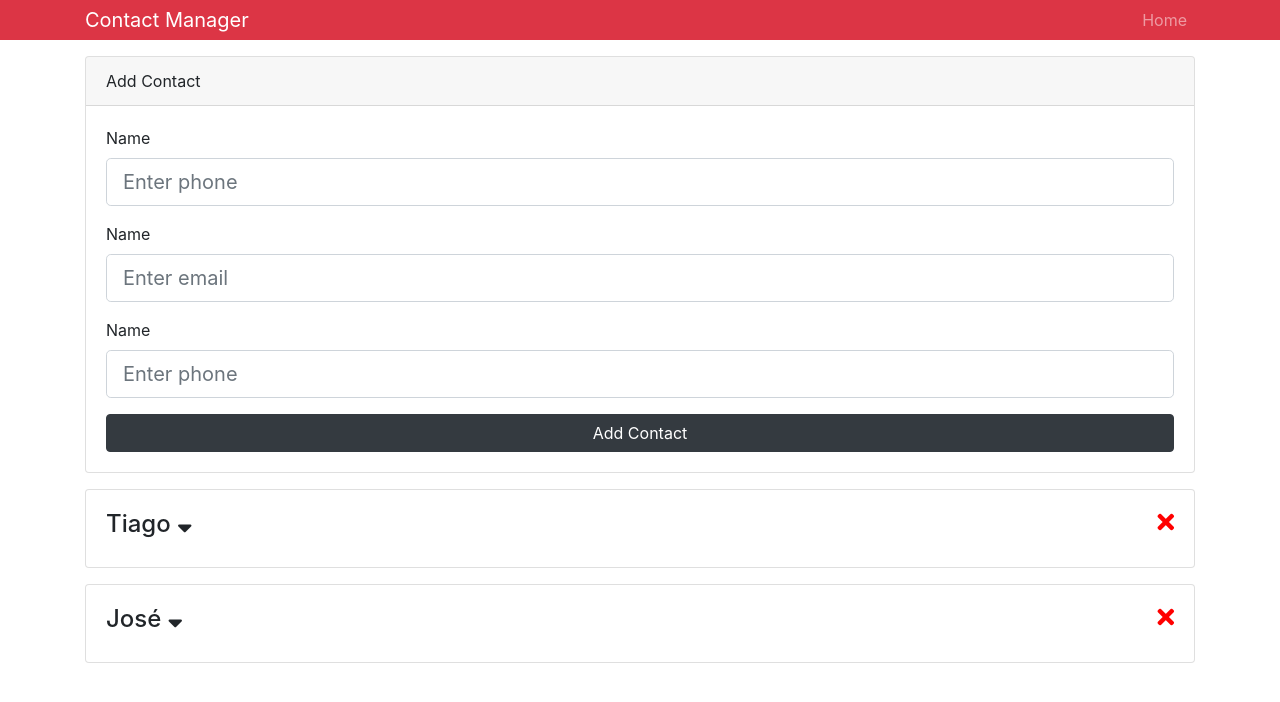
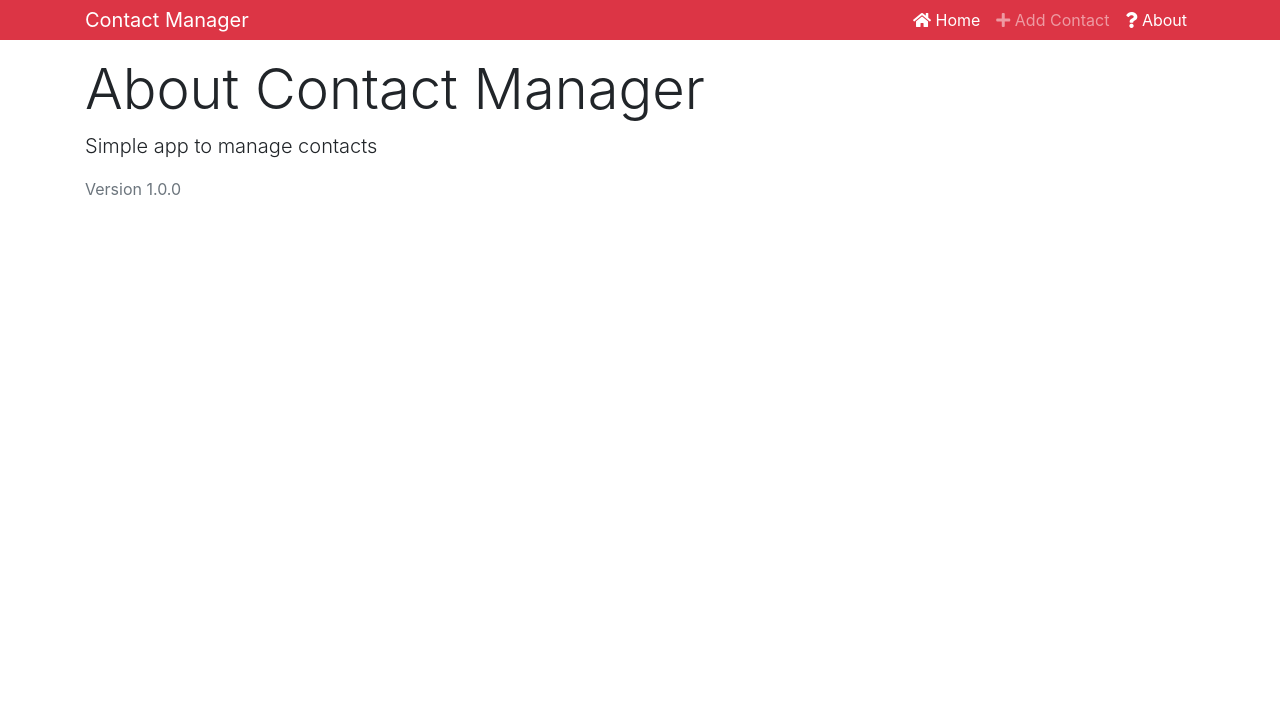
Before and after one commit to tiago-jv0/contact-manager, a React (Create React App) app: page /about in a window 1280 px wide. Shown: the top 702 px of the page. Built offline with nearby package versions, Linux system fonts and the light colour scheme.

Commit message:
Added react-router

```diff
--- a/package.json
+++ b/package.json
@@ -9,6 +9,7 @@
     "bootstrap": "^4.4.1",
     "react": "^16.12.0",
     "react-dom": "^16.12.0",
+    "react-router-dom": "^5.1.2",
     "react-scripts": "3.3.0",
     "uuid": "^3.3.3"
   },
--- a/src/App.js
+++ b/src/App.js
@@ -1,21 +1,32 @@
 import React, { Component } from 'react';
+import { BrowserRouter as Router, Route, Switch, Redirect } from 'react-router-dom';
 import Header from './components/layout/Header';
 import Contacts from './components/contacts/Contacts';
 import { Provider } from './Context';
+import AddContact from './components/contacts/AddContact';
+import About from './components/pages/About';
+import NotFound from './components/pages/NotFound';
 import 'bootstrap/dist/css/bootstrap.min.css';
-import AddContact from './components/contacts/AddContact';
+
 
 export class App extends Component {
     render() {
         return (
             <Provider>
-                <div className="App">
-                    <Header branding="Contact Manager"></Header>
-                    <div className="container">
-                        <AddContact></AddContact>
-                        <Contacts></Contacts>
+                <Router>
+                    <div className="App">
+                        <Header branding="Contact Manager"></Header>
+                        <div className="container">
+                            <Switch>
+                                <Route exact path="/contact/add" component={AddContact} />
+                                <Route exact path="/about" component={About} />
+                                <Route exact path='/not-found' component={NotFound}/>
+                                <Route exact path="/" component={Contacts} />
+                                <Redirect to='/not-found'></Redirect>
+                            </Switch>
+                        </div>
                     </div>
-                </div>
+                </Router>
             </Provider>
         );
     }
--- a/src/components/contacts/AddContact.js
+++ b/src/components/contacts/AddContact.js
@@ -47,6 +47,8 @@
             phone: '',
             errors: {},
         });
+
+        this.props.history.push('/')
     };
     render() {
         const { name, email, phone , errors } = this.state;
--- a/src/components/contacts/Contacts.js
+++ b/src/components/contacts/Contacts.js
@@ -11,6 +11,7 @@
 
                     return (
                         <React.Fragment>
+                            <h1 className="display-4 mb-2"><span className='text-danger'>Contact</span> List</h1>
                             {contacts.map((contact) => {
                                 return (
                                     <Contact key={contact.id} contact={contact}></Contact>
--- a/src/components/layout/Header.js
+++ b/src/components/layout/Header.js
@@ -1,5 +1,6 @@
 import React from 'react';
 import PropTypes from 'prop-types';
+import {NavLink} from 'react-router-dom'
 
 const Header = ({ branding }) => {
     return (
@@ -11,9 +12,19 @@
                 <div>
                     <ul className="navbar-nav mr-auto">
                         <li className="nav-item">
-                            <a href="/" className="nav-link">
-                                Home
-                            </a>
+                            <NavLink to='/' className="nav-link">
+                               <i className="fas fa-home"></i> Home
+                            </NavLink>
+                        </li>
+                        <li className="nav-item">
+                            <NavLink to='/contact/add' className="nav-link">
+                               <i className="fas fa-plus"></i> Add Contact
+                            </NavLink>
+                        </li>
+                        <li className="nav-item">
+                            <NavLink to='/about' className="nav-link">
+                               <div className="fas fa-question"></div> About
+                            </NavLink>
                         </li>
                     </ul>
                 </div>
--- a/src/components/layout/Input.js
+++ b/src/components/layout/Input.js
@@ -5,7 +5,7 @@
     console.log(error)
     return (
         <div className="form-group">
-            <label htmlFor={label}>Name</label>
+            <label htmlFor={label}>{label}</label>
             <input
                 onChange={onChange}
                 name={name}
--- /dev/null
+++ b/src/components/pages/About.js
@@ -0,0 +1,15 @@
+import React from 'react'
+
+const About = ({match}) => {
+    return (
+        <div>
+            <h1 className='display-4'>
+                About Contact Manager
+            </h1>
+            <p className="lead">Simple app to manage contacts</p>
+            <p className="text-secondary">Version 1.0.0</p>
+        </div>
+    )
+}
+
+export default About
--- /dev/null
+++ b/src/components/pages/NotFound.js
@@ -0,0 +1,12 @@
+import React from 'react'
+
+const NotFound = () => {
+    return (
+        <div>
+            <h1 className='display-4'> <span className='text-danger'>404</span> Page Not Found</h1>
+            <p className="lead">Sorry , that page does not exist</p>
+        </div>
+    )
+}
+
+export default NotFound
```
Also changed, not shown: 1 other file (tests, documents, lock files or other folders).
